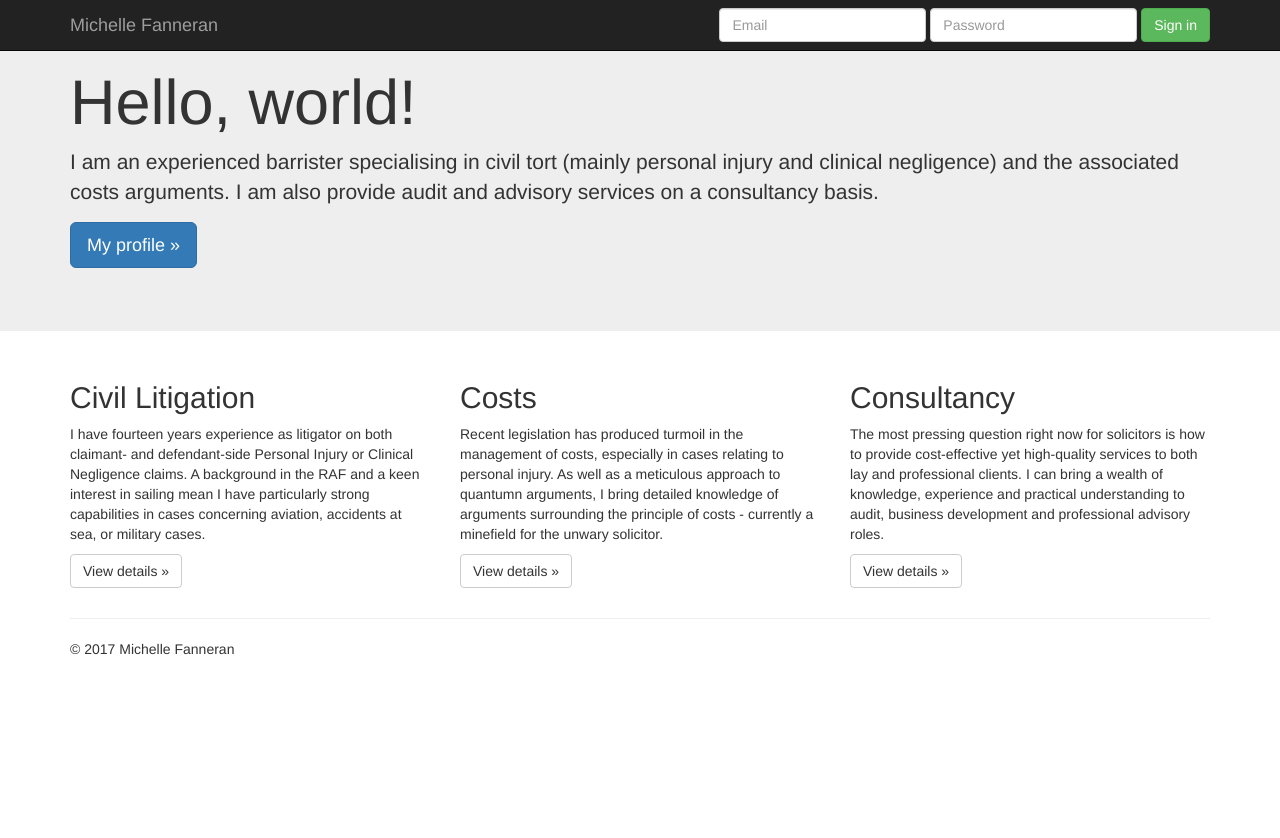
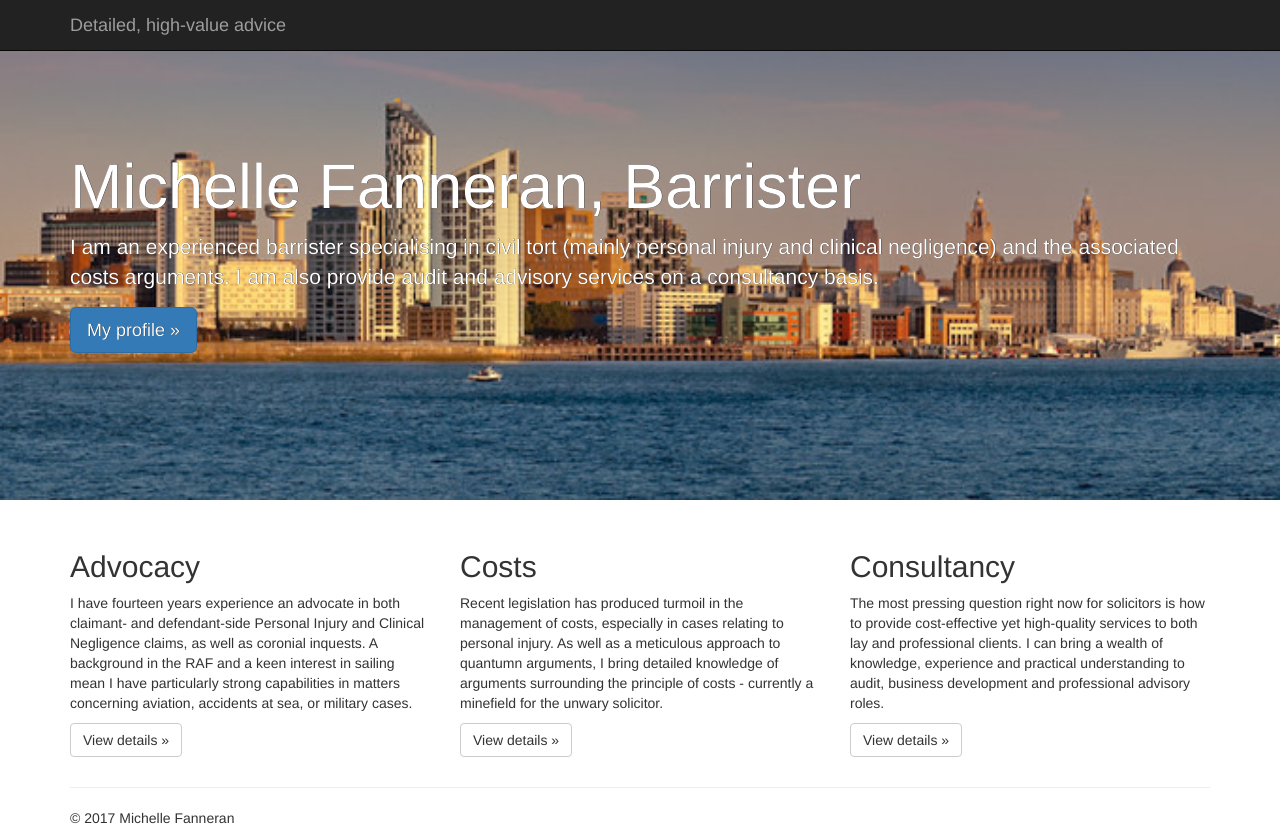
Before and after one commit to mulveyj/mfann-proto, a plain HTML site: page index.html in a window 1280 px wide. Before the commit the page ends 800 px from the top, so only its background shows below. Drawn offline with nearby package versions, Linux system fonts and the light colour scheme; a script that the page names is missing.

Commit message:
image files and bootstrap jumbotron template

```diff
--- a/css/styles.css
+++ b/css/styles.css
@@ -1,3 +1,12 @@
 h1 {
     color: red;
 }
+.jumbotron {
+  display: flex;
+  align-items: center;
+  background-image: url('../images/liverpoolskyline.jpg');
+  background-size: cover;
+  color: #ffffff;
+  height: 500px;
+  text-shadow: 0.25px 0.25px 0.25px #000000;
+}
--- a/index.html
+++ b/index.html
@@ -7,7 +7,7 @@
     <title>MichelleFanneran.com</title>
     <link rel="stylesheet" href="https://maxcdn.bootstrapcdn.com/bootstrap/3.3.6/css/bootstrap.min.css"/>
     <link rel="stylesheet" href="css/styles.css"/>
-     <link href="jumbotron.css" rel="stylesheet">
+     <!--link href="jumbotron.css" rel="stylesheet"-->
 
 
 </head>
@@ -21,26 +21,16 @@
             <span class="icon-bar"></span>
             <span class="icon-bar"></span>
           </button>
-          <a class="navbar-brand" href="#">Michelle Fanneran</a>
+          <a class="navbar-brand" href="#">Detailed, high-value advice</a>
         </div>
-        <div id="navbar" class="navbar-collapse collapse">
-          <form class="navbar-form navbar-right">
-            <div class="form-group">
-              <input type="text" placeholder="Email" class="form-control">
-            </div>
-            <div class="form-group">
-              <input type="password" placeholder="Password" class="form-control">
-            </div>
-            <button type="submit" class="btn btn-success">Sign in</button>
-          </form>
-        </div><!--/.navbar-collapse -->
+
       </div>
     </nav>
 
     <!-- Main jumbotron for a primary marketing message or call to action -->
     <div class="jumbotron">
       <div class="container">
-        <h1>Hello, world!</h1>
+        <h1>Michelle Fanneran, Barrister</h1>
         <p>I am an experienced barrister specialising in civil tort (mainly personal injury and clinical negligence) and the associated costs arguments. I am also provide audit and advisory services on a consultancy basis.</p>
         <p><a class="btn btn-primary btn-lg" href="#" role="button">My profile &raquo;</a></p>
       </div>
@@ -51,8 +41,8 @@
       <!-- Example row of columns -->
       <div class="row">
         <div class="col-md-4">
-          <h2>Civil Litigation</h2>
-          <p>I have fourteen years experience as litigator on both claimant- and defendant-side Personal Injury or Clinical Negligence claims. A background in the RAF and a keen interest in sailing mean I have particularly strong capabilities in cases concerning aviation, accidents at sea, or military cases.</p>
+          <h2>Advocacy</h2>
+          <p>I have fourteen years experience an advocate in both claimant- and defendant-side Personal Injury and Clinical Negligence claims, as well as coronial inquests. A background in the RAF and a keen interest in sailing mean I have particularly strong capabilities in matters concerning aviation, accidents at sea, or military cases.</p>
           <p><a class="btn btn-default" href="#" role="button">View details &raquo;</a></p>
         </div>
         <div class="col-md-4">
@@ -84,7 +74,7 @@
     <!-- IE10 viewport hack for Surface/desktop Windows 8 bug -->
     <script src="../../assets/js/ie10-viewport-bug-workaround.js"></script>
 
-<!script src='https://maxcdn.bootstrapcdn.com/bootstrap/3.3.7/css/bootstrap.min.css'/script>
+<script src='https://maxcdn.bootstrapcdn.com/bootstrap/3.3.7/css/bootstrap.min.css'></script>
 <script src="http://code.jquery.com/jquery-3.2.1.js"
   integrity="sha256-DZAnKJ/6XZ9si04Hgrsxu/8s717jcIzLy3oi35EouyE="
   crossorigin="anonymous"></script>
```
Also changed, not shown: images/RAF puma.jpg (added), images/corfu1.jpg (added), images/corfu2.jpg (added), images/krazykids.jpg (added), images/liverpool_img1.jpg (added), images/liverpoolskyline.jpg (added), images/puma_img1.jpg (added), images/singapore_img1.jpg (added), images/singapore_img2.jpg (added), 2 other files.
